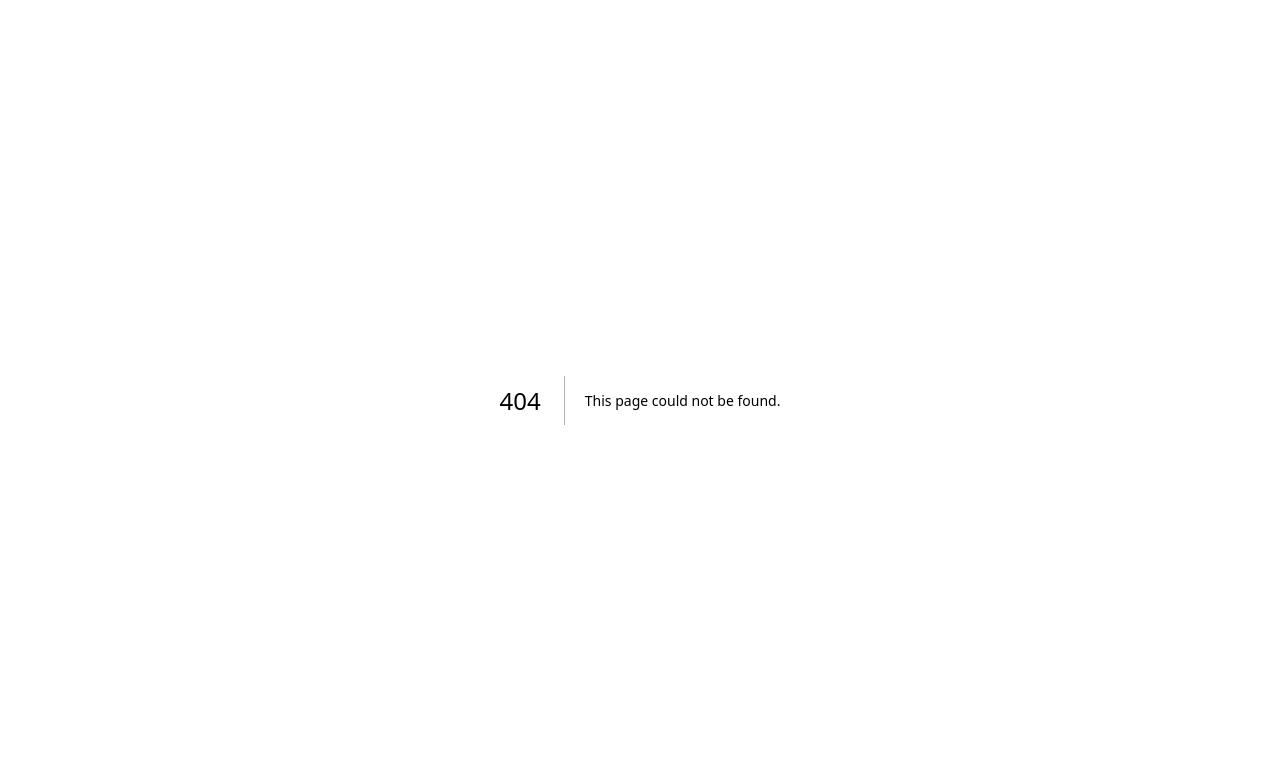
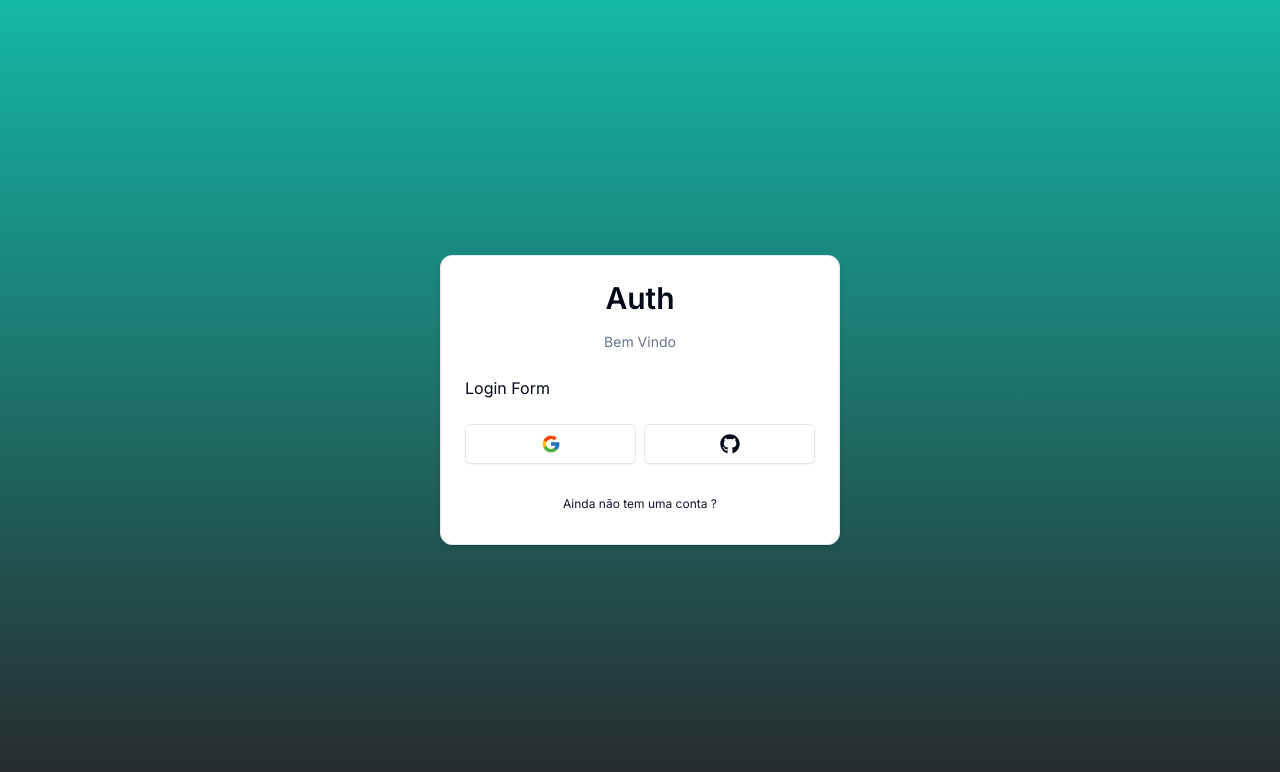
Before and after one commit to fsdFelipe/nextauth-v5-completo, a Next.js app: page /auth/login in a window 1280 px wide. Before the commit this address had no page. Shown: the top 772 px of the page. Built offline with nearby package versions, Linux system fonts and the light colour scheme.

Commit message:
CardWrapper - login componente

```diff
--- /dev/null
+++ b/app/auth/layout.tsx
@@ -0,0 +1,11 @@
+import React from 'react'
+
+const AuthLayout = ({ children }: { children: React.ReactNode }) => {
+    return (
+        <div className='flex h-full items-center justify-center'>
+            {children}
+        </div>
+    )
+}
+
+export default AuthLayout
--- /dev/null
+++ b/app/auth/login/page.tsx
@@ -0,0 +1,10 @@
+import LoginForm from '@/components/auth/LoginForm'
+import React from 'react'
+
+const LoginPage = () => {
+    return (
+        <LoginForm />
+    )
+}
+
+export default LoginPage
--- a/app/layout.tsx
+++ b/app/layout.tsx
@@ -16,7 +16,11 @@
 }>) {
   return (
     <html lang="en">
-      <body className={inter.className}>{children}</body>
+      <body className={inter.className}>
+        <main className="h-full bg-gradient-to-b from-teal-500 to-zinc-800">
+          {children}
+        </main>
+      </body>
     </html>
   );
 }
--- a/app/page.tsx
+++ b/app/page.tsx
@@ -3,7 +3,7 @@
 
 export default function Home() {
   return (
-    <main className="flex h-full flex-col items-center justify-center bg-gradient-to-b from-teal-500 to-zinc-800">
+    <main className="flex h-full flex-col items-center justify-center">
       <div className="space-y-6 text-center">
         <h1 className="text-6xl font-semibold text-white drop-shadow-lg">Auth</h1>
         <p className="text-white text-lg">Serviço de autenticação simples</p>
--- /dev/null
+++ b/components/auth/BackButton.tsx
@@ -0,0 +1,24 @@
+'use client'
+import React from 'react'
+import { Button } from '../ui/button'
+import Link from 'next/link'
+
+interface BackButtonProps {
+    href: string,
+    label: string
+}
+
+const BackButton = ({ href, label }: BackButtonProps) => {
+    return (
+        <Button
+            variant='link'
+            className='w-full flex items-center font-normal'
+            size='sm'
+            asChild
+        >
+            <Link href={href}>{label}</Link>
+        </Button>
+    )
+}
+
+export default BackButton
--- /dev/null
+++ b/components/auth/CardWrapper.tsx
@@ -0,0 +1,45 @@
+import React from 'react'
+import { Card, CardContent, CardFooter, CardHeader } from '../ui/card';
+import Header from './header';
+import Social from './Social';
+import BackButton from './BackButton';
+
+interface CardWrapperProps {
+    children: React.ReactNode;
+    headerLabel: string;
+    backButtonLabel: string;
+    backButtonHref: string;
+    showSocial?: boolean;
+}
+
+const CardWrapper = ({
+    children,
+    headerLabel,
+    backButtonLabel,
+    backButtonHref,
+    showSocial
+}: CardWrapperProps) => {
+    return (
+        <Card className='w-[400px] shadow-md'>
+            <CardHeader>
+                <Header label={headerLabel} />
+            </CardHeader>
+            <CardContent>
+                {children}
+            </CardContent>
+            {showSocial && (
+                <CardFooter>
+                    <Social />
+                </CardFooter>
+            )}
+            <CardFooter>
+                <BackButton
+                    label={backButtonLabel}
+                    href={backButtonHref}
+                />
+            </CardFooter>
+        </Card>
+    )
+}
+
+export default CardWrapper
--- /dev/null
+++ b/components/auth/LoginForm.tsx
@@ -0,0 +1,17 @@
+import React from 'react'
+import CardWrapper from './CardWrapper'
+
+const LoginForm = () => {
+    return (
+        <CardWrapper
+            headerLabel='Bem Vindo'
+            backButtonLabel='Ainda não tem uma conta ?'
+            backButtonHref='/auth/register'
+            showSocial
+        >
+            Login Form
+        </CardWrapper>
+    )
+}
+
+export default LoginForm
--- /dev/null
+++ b/components/auth/Social.tsx
@@ -0,0 +1,28 @@
+'use client'
+import React from 'react'
+import { FcGoogle } from 'react-icons/fc'
+import { FaGithub } from 'react-icons/fa'
+import { Button } from '../ui/button'
+
+const Social = () => {
+    return (
+        <div className='flex items-center w-full gap-x-2'>
+            <Button size='lg'
+                className='w-full'
+                variant='outline'
+                onClick={() => { }}
+            >
+                <FcGoogle className='w-5 h-5' />
+            </Button>
+            <Button size='lg'
+                className='w-full'
+                variant='outline'
+                onClick={() => { }}
+            >
+                <FaGithub className='w-5 h-5' />
+            </Button>
+        </div>
+    )
+}
+
+export default Social
--- /dev/null
+++ b/components/auth/header.tsx
@@ -0,0 +1,16 @@
+import React from 'react'
+
+interface HeaderProps {
+    label: string,
+}
+
+const Header = ({ label }: HeaderProps) => {
+    return (
+        <div className='w-full flex flex-col gap-y-4 items-center justify-center'>
+            <h1 className='text-3xl font-semibold'>Auth</h1>
+            <p className='text-muted-foreground text-sm'>{label}</p>
+        </div>
+    )
+}
+
+export default Header
--- /dev/null
+++ b/components/ui/card.tsx
@@ -0,0 +1,76 @@
+import * as React from "react"
+
+import { cn } from "@/lib/utils"
+
+const Card = React.forwardRef<
+  HTMLDivElement,
+  React.HTMLAttributes<HTMLDivElement>
+>(({ className, ...props }, ref) => (
+  <div
+    ref={ref}
+    className={cn(
+      "rounded-xl border bg-card text-card-foreground shadow",
+      className
+    )}
+    {...props}
+  />
+))
+Card.displayName = "Card"
+
+const CardHeader = React.forwardRef<
+  HTMLDivElement,
+  React.HTMLAttributes<HTMLDivElement>
+>(({ className, ...props }, ref) => (
+  <div
+    ref={ref}
+    className={cn("flex flex-col space-y-1.5 p-6", className)}
+    {...props}
+  />
+))
+CardHeader.displayName = "CardHeader"
+
+const CardTitle = React.forwardRef<
+  HTMLParagraphElement,
+  React.HTMLAttributes<HTMLHeadingElement>
+>(({ className, ...props }, ref) => (
+  <h3
+    ref={ref}
+    className={cn("font-semibold leading-none tracking-tight", className)}
+    {...props}
+  />
+))
+CardTitle.displayName = "CardTitle"
+
+const CardDescription = React.forwardRef<
+  HTMLParagraphElement,
+  React.HTMLAttributes<HTMLParagraphElement>
+>(({ className, ...props }, ref) => (
+  <p
+    ref={ref}
+    className={cn("text-sm text-muted-foreground", className)}
+    {...props}
+  />
+))
+CardDescription.displayName = "CardDescription"
+
+const CardContent = React.forwardRef<
+  HTMLDivElement,
+  React.HTMLAttributes<HTMLDivElement>
+>(({ className, ...props }, ref) => (
+  <div ref={ref} className={cn("p-6 pt-0", className)} {...props} />
+))
+CardContent.displayName = "CardContent"
+
+const CardFooter = React.forwardRef<
+  HTMLDivElement,
+  React.HTMLAttributes<HTMLDivElement>
+>(({ className, ...props }, ref) => (
+  <div
+    ref={ref}
+    className={cn("flex items-center p-6 pt-0", className)}
+    {...props}
+  />
+))
+CardFooter.displayName = "CardFooter"
+
+export { Card, CardHeader, CardFooter, CardTitle, CardDescription, CardContent }
--- a/package.json
+++ b/package.json
@@ -17,6 +17,7 @@
     "next": "14.1.0",
     "react": "^18",
     "react-dom": "^18",
+    "react-icons": "^5.0.1",
     "tailwind-merge": "^2.2.1",
     "tailwindcss-animate": "^1.0.7"
   },
```
Also changed, not shown: 1 other file (tests, documents, lock files or other folders).
